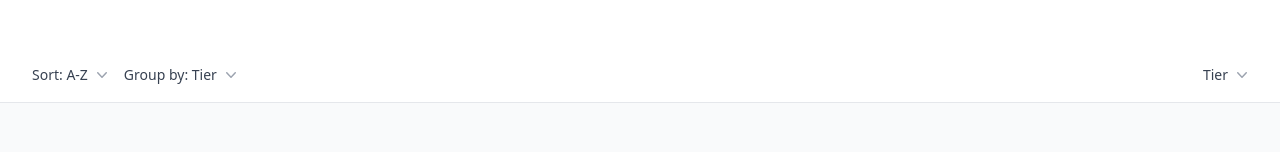
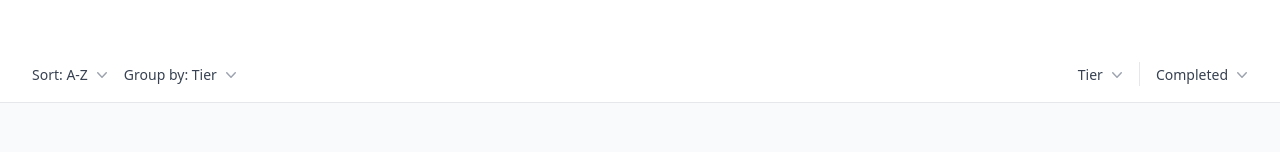
Before and after one commit to drock07/po3-tracker, a React (Vite) app: page /crops in a window 1280 px wide. Shown: the part 421-573 px from the top of the page. Built offline with nearby package versions, Linux system fonts and the light colour scheme.

Commit message:
Add completed filter to crops

```diff
--- a/src/routes/Crops.tsx
+++ b/src/routes/Crops.tsx
@@ -61,6 +61,11 @@ const filters = [
       { value: '6', label: 'Tier 6' },
     ],
   },
+  {
+    id: 'completed',
+    name: 'Completed',
+    options: [{ value: 'hide', label: 'Hide Completed' }],
+  },
 ]
 
 export default function Crops() {
@@ -96,6 +101,11 @@ export default function Crops() {
     .map((f) => Number(f.value) as SeedTier)
 
   const filteredCrops = crops
+    .filter((seed) => {
+      return activeFilters.find((f) => f.id === 'completed')
+        ? !session.crops[seed.id]
+        : true
+    })
     .filter((seed) => {
       return tierFilters.length > 0 ? tierFilters.includes(seed.tier) : true
     })
```
